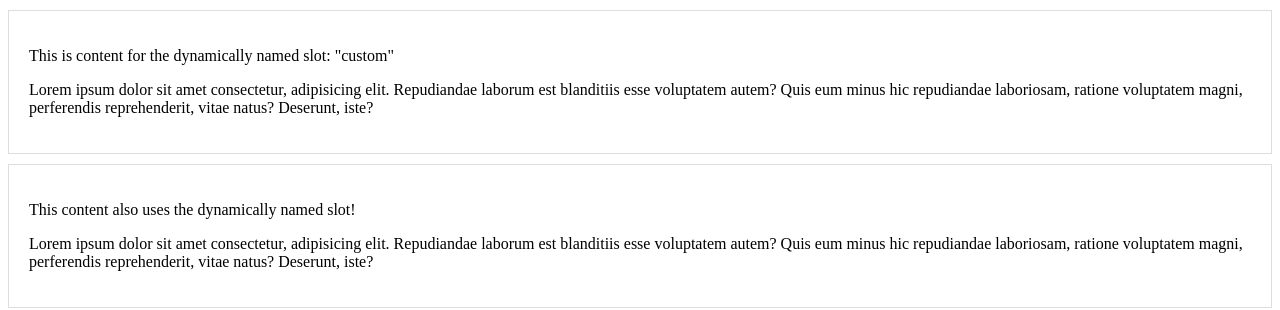
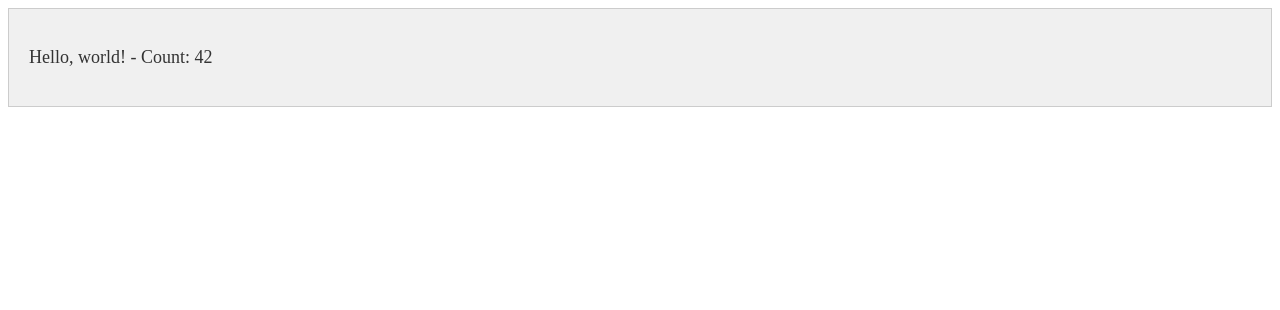
Before and after one commit to AmiranRogava/vue_template, a Vue app: page / in a window 1280 px wide. Shown: the top 310 px of the page. Built offline with nearby package versions, Linux system fonts and the light colour scheme.

Commit message:
chaning content layout from parent and using props data from child

```diff
--- a/src/App.vue
+++ b/src/App.vue
@@ -1,36 +1,25 @@
 <template>
-  <BaseLayout>
-    <!-- Using v-slot with dynamic slot name -->
-
-   <template v-slot:[slot_name]>
-      <p>This is content for the dynamically named slot: "{{ slot_name }}"</p>
-    </template>
-
-    <p>Lorem ipsum dolor sit amet consectetur, adipisicing elit. Repudiandae laborum est blanditiis esse voluptatem autem? Quis eum minus hic repudiandae laboriosam, ratione voluptatem magni, perferendis reprehenderit, vitae natus? Deserunt, iste?</p>
-
-  </BaseLayout>
-
-  <BaseLayout>
-      <!-- Using shorthand # with dynamic slot name -->
-      <template #[slot_name]>
-        <p>This content also uses the dynamically named slot!</p>
-      </template>
-
-      <p>Lorem ipsum dolor sit amet consectetur, adipisicing elit. Repudiandae laborum est blanditiis esse voluptatem autem? Quis eum minus hic repudiandae laboriosam, ratione voluptatem magni, perferendis reprehenderit, vitae natus? Deserunt, iste?</p>
-  </BaseLayout>
+  <div>
+    <MyComponent v-slot="slotProps">
+      <!-- Display the values passed from MyComponent -->
+      <p>{{ slotProps.text }} - Count: {{ slotProps.count }}</p>
+    </MyComponent>
+  </div>
 </template>
 
 <script>
-import BaseLayout from './components/child.vue';
+import MyComponent from './components/child.vue';
 
 export default {
   components: {
-    BaseLayout
-  },
-  data() {
-    return {
-      slot_name: 'custom' // Dynamic slot name, can be changed
-    }
+    MyComponent
   }
 }
 </script>
+
+<style scoped>
+p {
+  font-size: 18px;
+  color: #333;
+}
+</style>
--- a/src/components/child.vue
+++ b/src/components/child.vue
@@ -1,23 +1,28 @@
 <template>
     <div>
-      <!-- Dynamically named slot -->
-      <slot name="custom"></slot>
+      <!-- Provide slot with props -->
+      <slot :text="text" :count="count">
 
-      <!-- Default Slot -->
-      <slot></slot>
+      </slot>
     </div>
   </template>
 
   <script>
   export default {
-    name: 'BaseLayout'
+    name: 'MyComponent',
+    data() {
+      return {
+        text: 'Hello, world!',
+        count: 42
+      };
+    }
   }
   </script>
 
   <style scoped>
   div {
     padding: 20px;
-    border: 1px solid #ddd;
-    margin: 10px 0;
+    background-color: #f0f0f0;
+    border: 1px solid #ccc;
   }
   </style>
```
